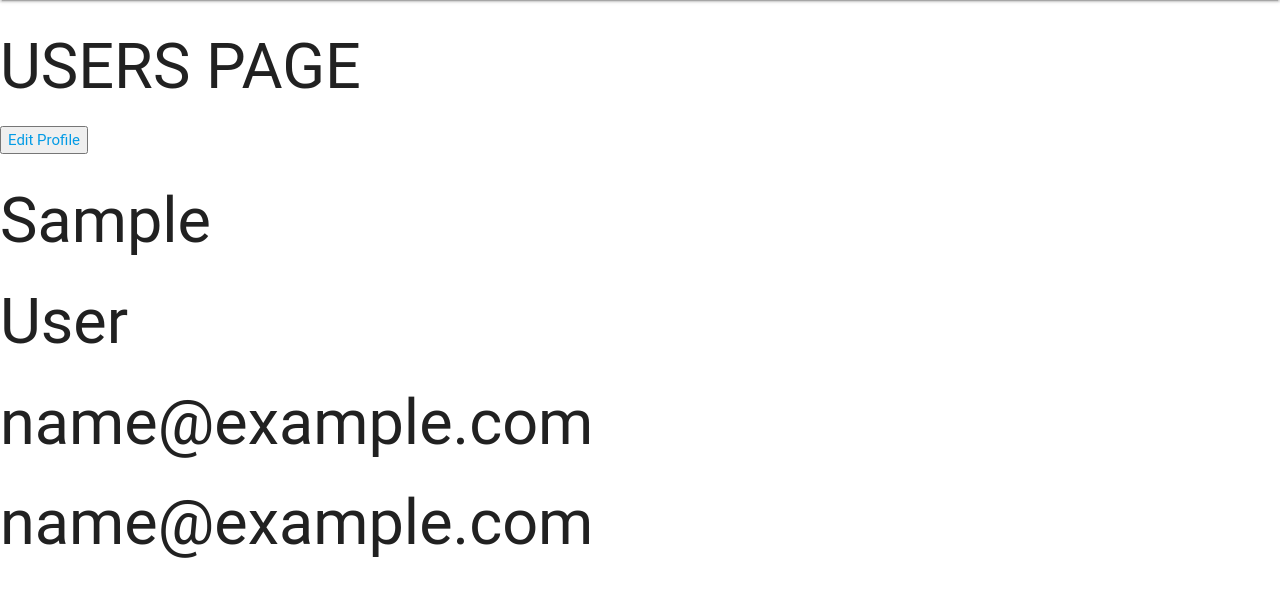
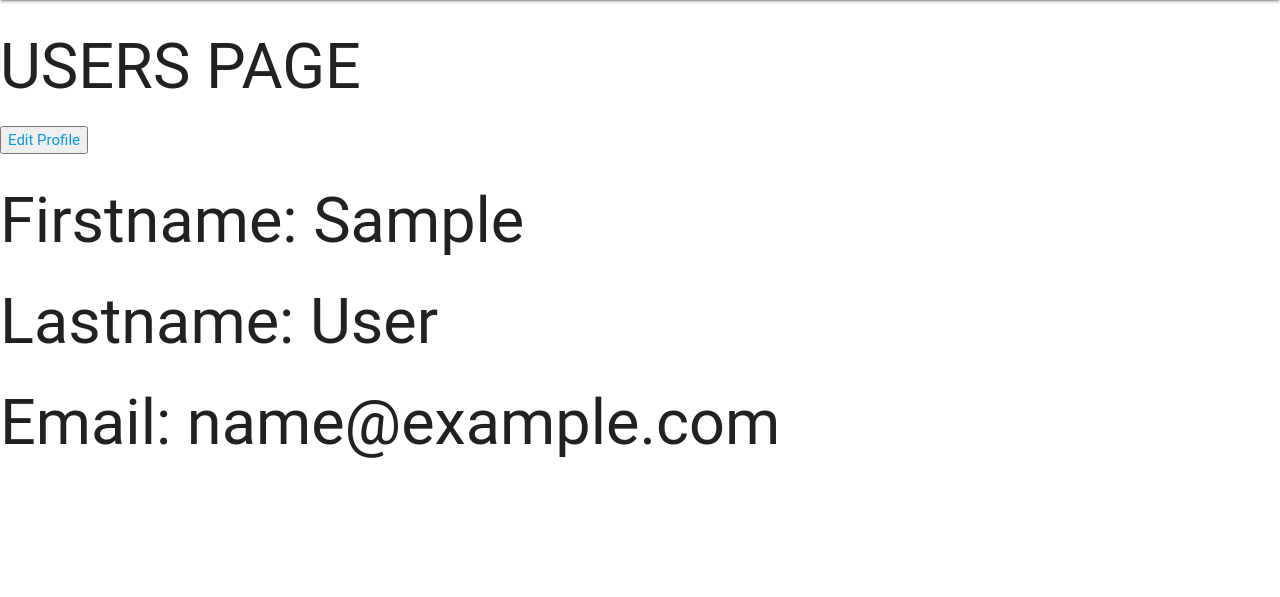
Before and after one commit to brandonking7/city_to_city, a Rails app: page /profile in a window 1280 px wide. Shown: the part 64-661 px from the top of the page. Run offline with Rails 7, Linux system fonts and the light colour scheme; the visitor is signed in with stand-in values (Sample User, id 1); data that the repository does not hold is empty; style sheets or scripts are compiled from the project's sources; some libraries are stand-ins or nearby versions; some web fonts are replaced.

Commit message:
edit user

```diff
--- a/app/views/users/show.html.erb
+++ b/app/views/users/show.html.erb
@@ -1,10 +1,9 @@
 <h1>USERS PAGE</h1>
 <button><%= link_to "Edit Profile", edit_user_registration_path %></button>
 
-<h1><%= @user.first_name %></h1>
-<h1><%= @user.last_name %></h1>
-<h1><%= @user.email %></h1>
-<h1><%= @user.email %></h1>
+<h1>Firstname: <%= @user.first_name %></h1>
+<h1>Lastname: <%= @user.last_name %></h1>
+<h1>Email: <%= @user.email %></h1>
 <ol>
 	<% @posts.each do |post| %>
 		<li>
```
